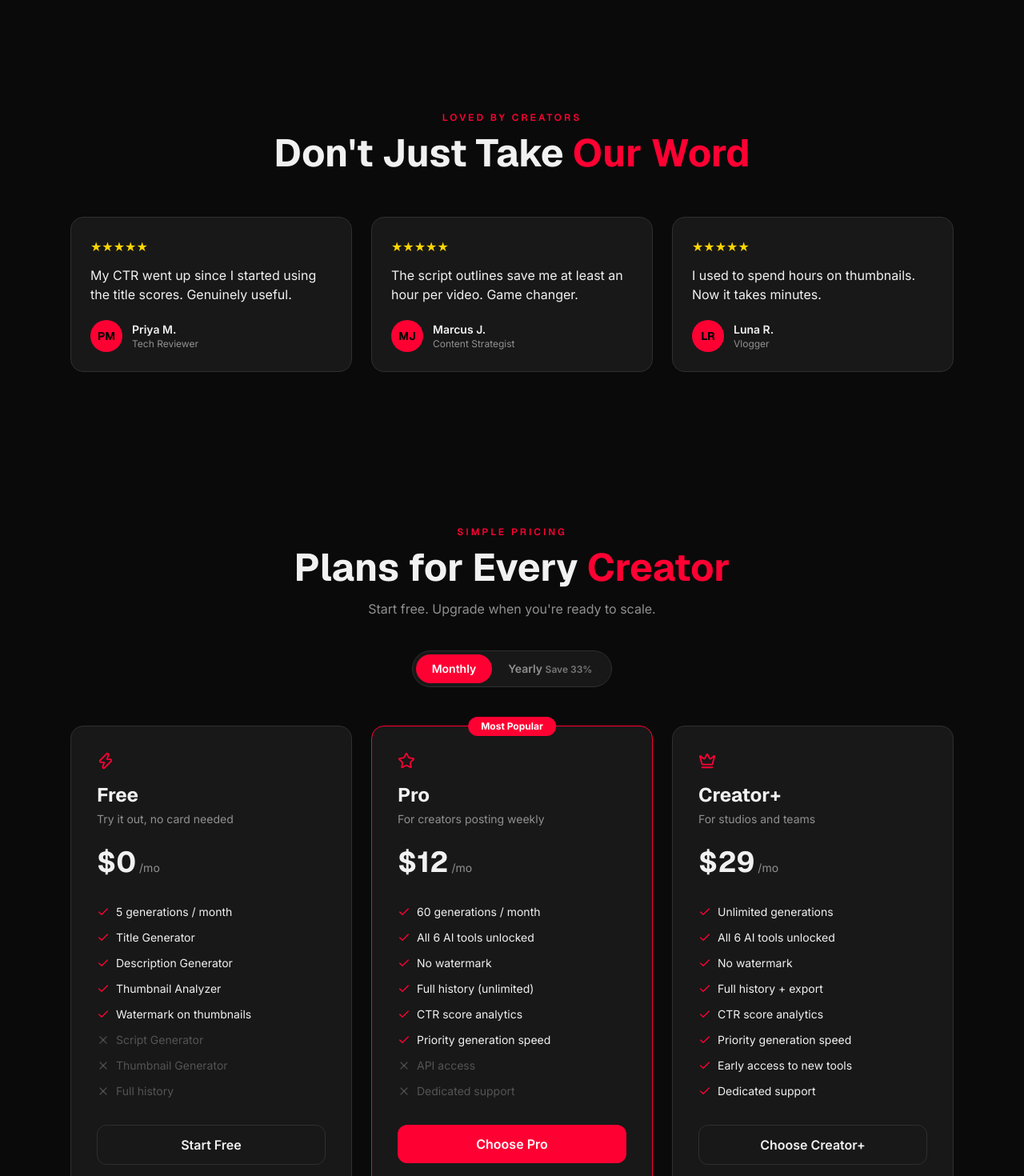
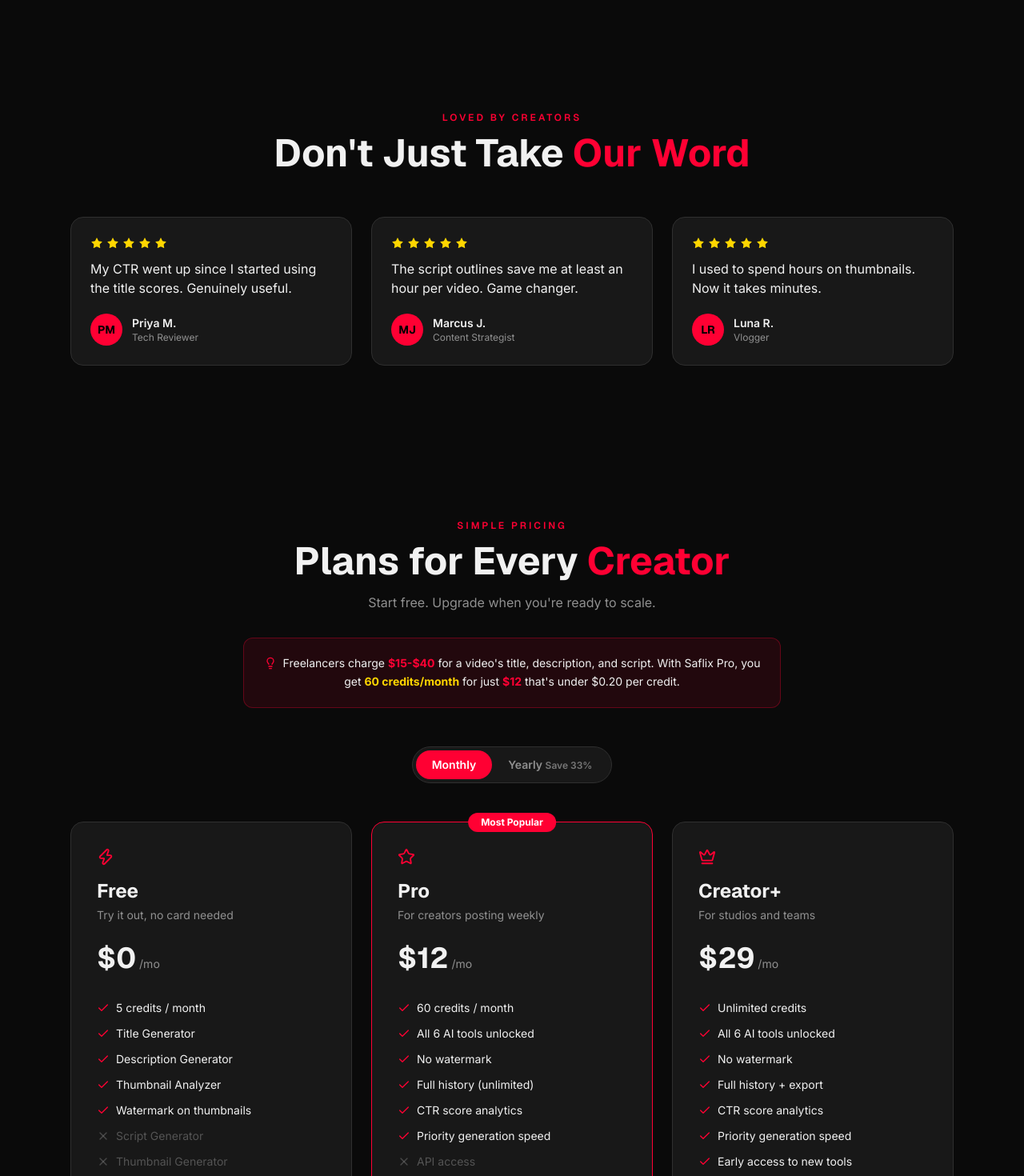
Before and after one commit to saif-oops/StudioAI, a Next.js app in the folder frontend/: page / in a window 1280 px wide. Shown: the part 2652-4122 px from the top of the page at 80% size. Built offline with nearby package versions, Linux system fonts and the light colour scheme.

Commit message:
Fix pricing callout box layout and update to credits terminology

```diff
--- a/frontend/components/Pricing.tsx
+++ b/frontend/components/Pricing.tsx
@@ -1,7 +1,7 @@
 "use client";
 
 import { useState } from "react";
-import { Check, X, Zap, Crown, Star } from "lucide-react";
+import { Check, X, Zap, Crown, Star, Lightbulb } from "lucide-react";
 
 export default function Pricing() {
   const [yearly, setYearly] = useState(false);
@@ -16,7 +16,7 @@
       cta: "Start Free",
       highlighted: false,
       features: [
-        { text: "5 generations / month", included: true },
+        { text: "5 credits / month", included: true },
         { text: "Title Generator", included: true },
         { text: "Description Generator", included: true },
         { text: "Thumbnail Analyzer", included: true },
@@ -35,7 +35,7 @@
       cta: "Choose Pro",
       highlighted: true,
       features: [
-        { text: "60 generations / month", included: true },
+        { text: "60 credits / month", included: true },
         { text: "All 6 AI tools unlocked", included: true },
         { text: "No watermark", included: true },
         { text: "Full history (unlimited)", included: true },
@@ -54,7 +54,7 @@
       cta: "Choose Creator+",
       highlighted: false,
       features: [
-        { text: "Unlimited generations", included: true },
+        { text: "Unlimited credits", included: true },
         { text: "All 6 AI tools unlocked", included: true },
         { text: "No watermark", included: true },
         { text: "Full history + export", included: true },
@@ -68,7 +68,7 @@
 
   return (
     <section id="pricing" className="mx-auto max-w-6xl px-6 py-24">
-      <div className="text-center mb-10">
+      <div className="text-center mb-8">
         <p className="font-display text-xs font-semibold tracking-[0.25em] text-[var(--accent)] uppercase">
           Simple Pricing
         </p>
@@ -78,6 +78,11 @@
         <p className="mt-4 text-[var(--muted)]">
           Start free. Upgrade when you're ready to scale.
         </p>
+      </div>
+
+      <div className="mx-auto mb-12 max-w-2xl rounded-xl border border-[var(--accent)]/30 bg-[var(--accent-soft)] p-5 text-center text-sm leading-relaxed">
+        <Lightbulb size={16} className="text-[var(--accent)] inline-block mr-2 -mt-0.5" />
+        Freelancers charge <span className="font-bold text-[var(--accent)]">$15-$40</span> for a video's title, description, and script. With Saflix Pro, you get <span className="font-bold text-[var(--highlight)]">60 credits/month</span> for just <span className="font-bold text-[var(--accent)]">$12</span> that's under $0.20 per credit.
       </div>
 
       <div className="flex justify-center mb-12">
--- a/frontend/components/Testimonials.tsx
+++ b/frontend/components/Testimonials.tsx
@@ -1,3 +1,5 @@
+import { Star } from "lucide-react";
+
 export default function Testimonials() {
   const reviews = [
     { name: "Priya M.", role: "Tech Reviewer", text: "My CTR went up since I started using the title scores. Genuinely useful.", initials: "PM" },
@@ -19,7 +21,11 @@
       <div className="grid gap-6 md:grid-cols-3">
         {reviews.map((r) => (
           <div key={r.name} className="rounded-2xl border border-[var(--border-color)] bg-[var(--surface)] p-6">
-            <div className="flex text-[var(--highlight)] mb-3">★★★★★</div>
+            <div className="flex gap-1 text-[var(--highlight)] mb-3">
+              {[1, 2, 3, 4, 5].map((i) => (
+                <Star key={i} size={16} fill="currentColor" strokeWidth={0} />
+              ))}
+            </div>
             <p className="text-[var(--foreground)]">{r.text}</p>
             <div className="mt-5 flex items-center gap-3">
               <div className="h-10 w-10 rounded-full bg-[var(--accent)] flex items-center justify-center font-display font-bold text-black text-sm">
```
